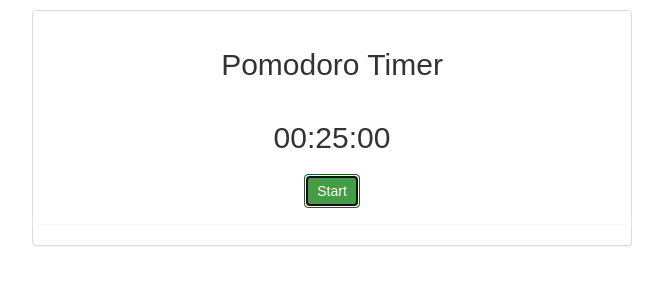
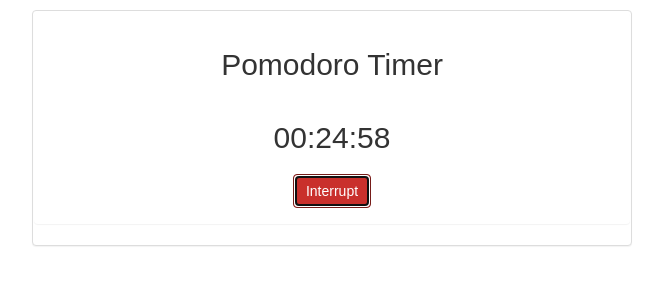
Before and after one commit to kanhegaonkarsaurabh/react-pomodoro, a React (Create React App) app in the folder pomodoro/: page / in a window 1280 px wide. Both pictures are taken after a click on the button "Start". Shown: the top 300 px of the page, without its empty margins (248-911 px from the left). Built offline with nearby package versions, Linux system fonts and the light colour scheme.

Commit message:
Start and stop button functionality added

```diff
--- a/pomodoro/src/Timer/components/timer.js
+++ b/pomodoro/src/Timer/components/timer.js
@@ -13,10 +13,13 @@ class Timer extends Component {
       currentTime : moment.duration(25,'minutes'),
       baseTime : moment.duration(25,'minutes'),
       timerState : timerStates.NOT_SET,
+      timer: null,
     };
 
     this.setBaseTime = this.setBaseTime.bind(this);
     this.startTimer = this.startTimer.bind(this);
+    this.stopTimer = this.stopTimer.bind(this);
+    this.reduceTimer = this.reduceTimer.bind(this);
   }
 
   setBaseTime(newBaseTime) {
@@ -29,7 +32,29 @@ class Timer extends Component {
   startTimer() {
     this.setState({
       timerState : timerStates.RUNNING,
+      timer: setInterval(this.reduceTimer,1000),
     });
+  }
+
+  stopTimer() {
+    if (this.state.timer) {
+      clearInterval(this.state.timer);
+    }
+
+    this.setState({
+      timerState : timerStates.NOT_SET,
+      timer : null,
+      currentTime : moment.duration(this.state.baseTime),
+    });
+  }
+
+  reduceTimer() {
+    const newTime = moment.duration(this.state.currentTime);
+    newTime.subtract(1,'seconds');
+    this.setState({
+      currentTime : newTime,
+    });
+
   }
 
   render() {
@@ -37,7 +62,13 @@ class Timer extends Component {
       <div className="container-fluid">
         <TimerHeader />
         <TimerDisplay currentTime={this.state.currentTime} />
-        <TimerButton startTimer = {this.startTimer}/>
+        <TimerButton
+          stopTimer = {this.stopTimer}
+          timerState = {this.state.timerState}
+        startTimer = {this.startTimer}
+
+
+        />
         {
           (this.state.timerState !== timerStates.RUNNING)
             &&
--- a/pomodoro/src/TimerButton.js
+++ b/pomodoro/src/TimerButton.js
@@ -1,9 +1,27 @@
-import React from 'react';
+import React, {Component} from 'react';
+import * as timerStates from './timerStates.js';
 
-const TimerButton = (props) => (
-  <div className="row">
-    <button className="btn btn-success center-block" onClick = {props.startTimer}>Start</button>
-  </div>
-);
+class TimerButton extends Component {
+  constructor() {
+    super();
+
+    this.getButton = this.getButton.bind(this);
+  }
+
+  getButton() {
+    if (this.props.timerState === timerStates.NOT_SET) return (<button className="btn btn-success center-block" onClick = {this.props.startTimer}>Start</button>);
+    if (this.props.timerState === timerStates.RUNNING) return (<button className="btn btn-danger center-block" onClick = {this.props.stopTimer}>Interrupt</button>);
+
+
+}
+
+  render() {
+    return (
+    <div className="row">
+        {this.getButton()}
+    </div>
+    );
+  }
+}
 
 export default TimerButton;
```
